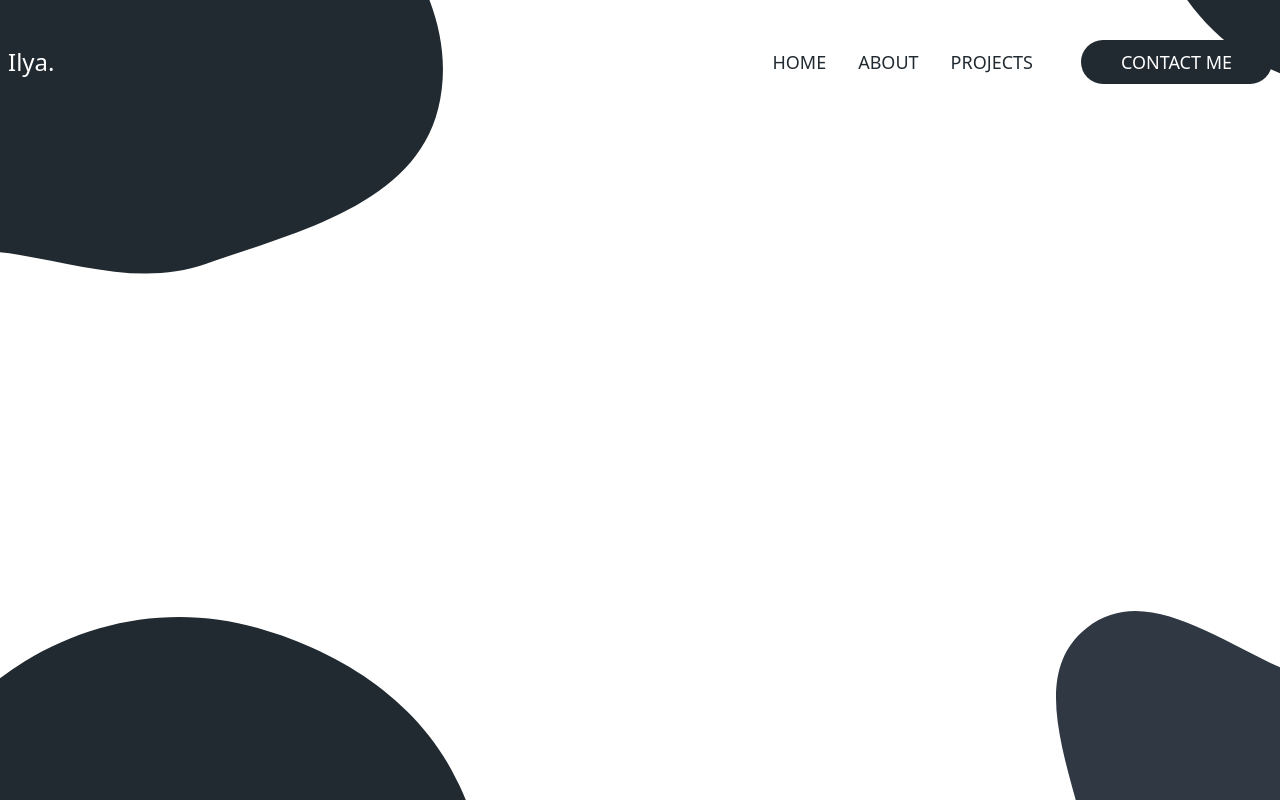
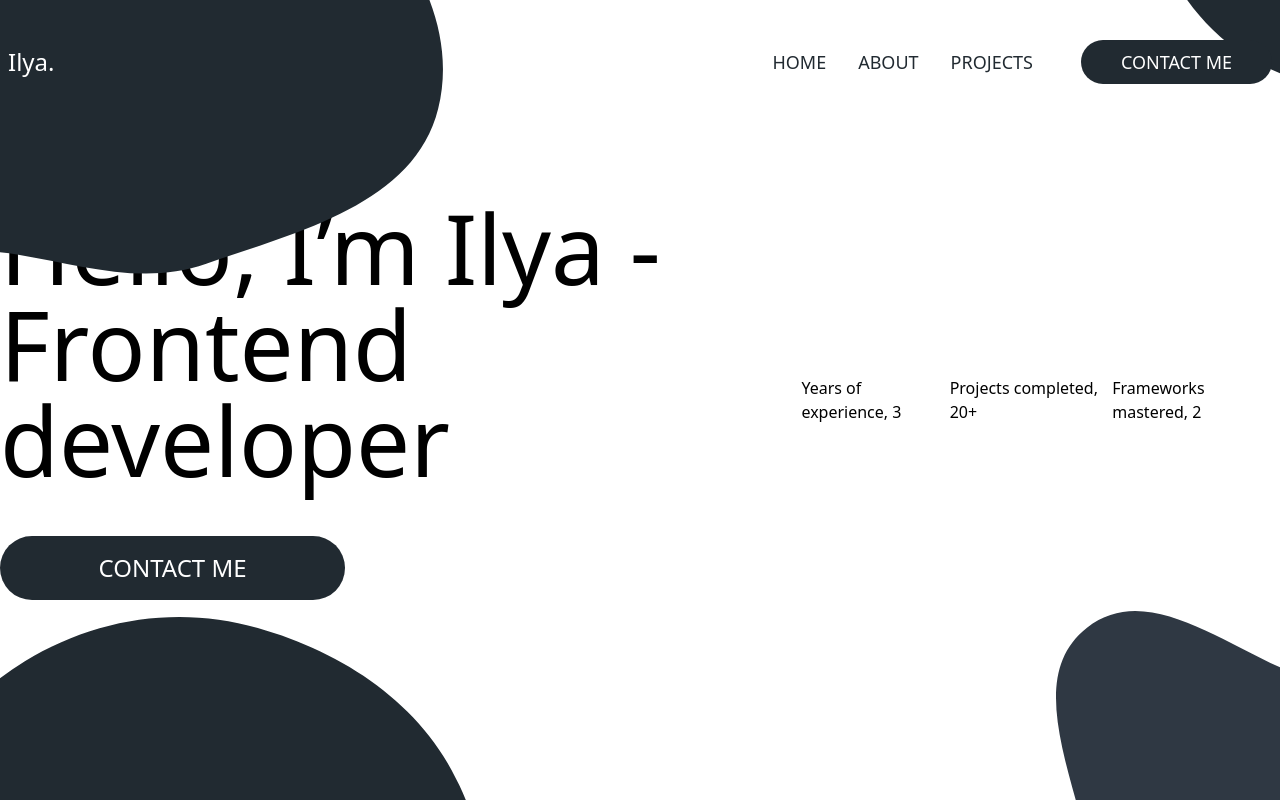
Before and after one commit to IljuhAlikin/portfolio, a React (Vite) app: page / in a window 1280 px wide. Built offline with nearby package versions, Linux system fonts and the light colour scheme.

Commit message:
stylize main page

```diff
--- a/src/App.tsx
+++ b/src/App.tsx
@@ -1,6 +1,5 @@
 import "./App.css";
 import Main from "./assets/pages/Main";
-import Header from "./assets/components/header/Header";
 
 function App() {
   return (
--- a/src/assets/components/header/Header.tsx
+++ b/src/assets/components/header/Header.tsx
@@ -4,7 +4,7 @@ import { Link } from "react-router-dom";
 const Header = () => {
   return (
     <>
-      <header className="py-8 xl:py-10 fixed w-full relative z-10">
+      <header className="py-8 xl:py-10 fixed w-full z-20">
         <div className="container mx-auto px-2 flex justify-between items-center">
           {/* Logo */}
           <Link to="/">
--- a/src/assets/components/header/Nav.tsx
+++ b/src/assets/components/header/Nav.tsx
@@ -24,7 +24,7 @@ const Nav = () => {
             <Link to={link.path} key={index}>
               <li
                 className={`
-                 text-primary-color transition ease-in-out uppercase  hover:underline text-lg`}
+                 text-primary-color transition ease-in-out uppercase hover:underline cursor-pointer text-lg`}
               >
                 {link.name}
               </li>
--- /dev/null
+++ b/src/assets/components/main/Buttons.tsx
@@ -0,0 +1,32 @@
+const info = [
+  {
+    number: "3",
+    title: "Years of experience",
+  },
+  {
+    number: "20+",
+    title: "Projects completed",
+  },
+  {
+    number: "2 ",
+    title: "Frameworks mastered",
+  },
+];
+
+const Buttons = () => {
+  return (
+    <>
+      <div className="flex justify-between">
+        {info.map((item, index) => {
+          return (
+            <div>
+              {item.title}, {item.number}
+            </div>
+          );
+        })}
+      </div>
+    </>
+  );
+};
+
+export default Buttons;
--- /dev/null
+++ b/src/assets/components/main/Content.tsx
@@ -0,0 +1,20 @@
+import Buttons from "../main/Buttons";
+const Content = () => {
+  return (
+    <>
+      <div className="container mx-auto flex items-center h-screen relative z-10">
+        <div className="flex flex-col gap-12">
+          <div className="text-6xl xl:text-8xl font-medium">
+            Hello, I’m Ilya -<span className="block">Frontend developer</span>
+          </div>
+          <button className="text-xl xl:text-2xl rounded-full px-10 py-4 uppercase bg-primary-color text-white inline-block max-w-[345px]">
+            Contact me
+          </button>
+        </div>
+        <Buttons />
+      </div>
+    </>
+  );
+};
+
+export default Content;
--- a/src/assets/pages/Main.tsx
+++ b/src/assets/pages/Main.tsx
@@ -1,14 +1,31 @@
 import Header from "../components/header/Header";
-
+import Content from "../components/main/Content";
 const Main = () => {
   return (
     <>
       <Header />
-      <div className="">
-        <img src="main/drop-1.svg" alt="" className="fixed top-0 left-0" />
-        <img src="main/drop-2.svg" alt="" className="fixed top-0 right-0" />
-        <img src="main/drop-3.svg" alt="" className="fixed bottom-0 left-0" />
-        <img src="main/drop-4.svg" alt="" className="fixed bottom-0 right-0" />
+      <Content />
+      <div className="relative z-10">
+        <img
+          src="main/drop-1.svg"
+          alt=""
+          className="fixed top-0 left-0 transition-all ease-in-out hover:scale-125"
+        />
+        <img
+          src="main/drop-2.svg"
+          alt=""
+          className="fixed top-0 right-0 transition-all ease-in-out hover:scale-125"
+        />
+        <img
+          src="main/drop-3.svg"
+          alt=""
+          className="fixed bottom-0 left-0 transition-all ease-in-out hover:scale-125"
+        />
+        <img
+          src="main/drop-4.svg"
+          alt=""
+          className="fixed bottom-0 right-0 transition-all ease-in-out hover:scale-125"
+        />
       </div>
     </>
   );
```
